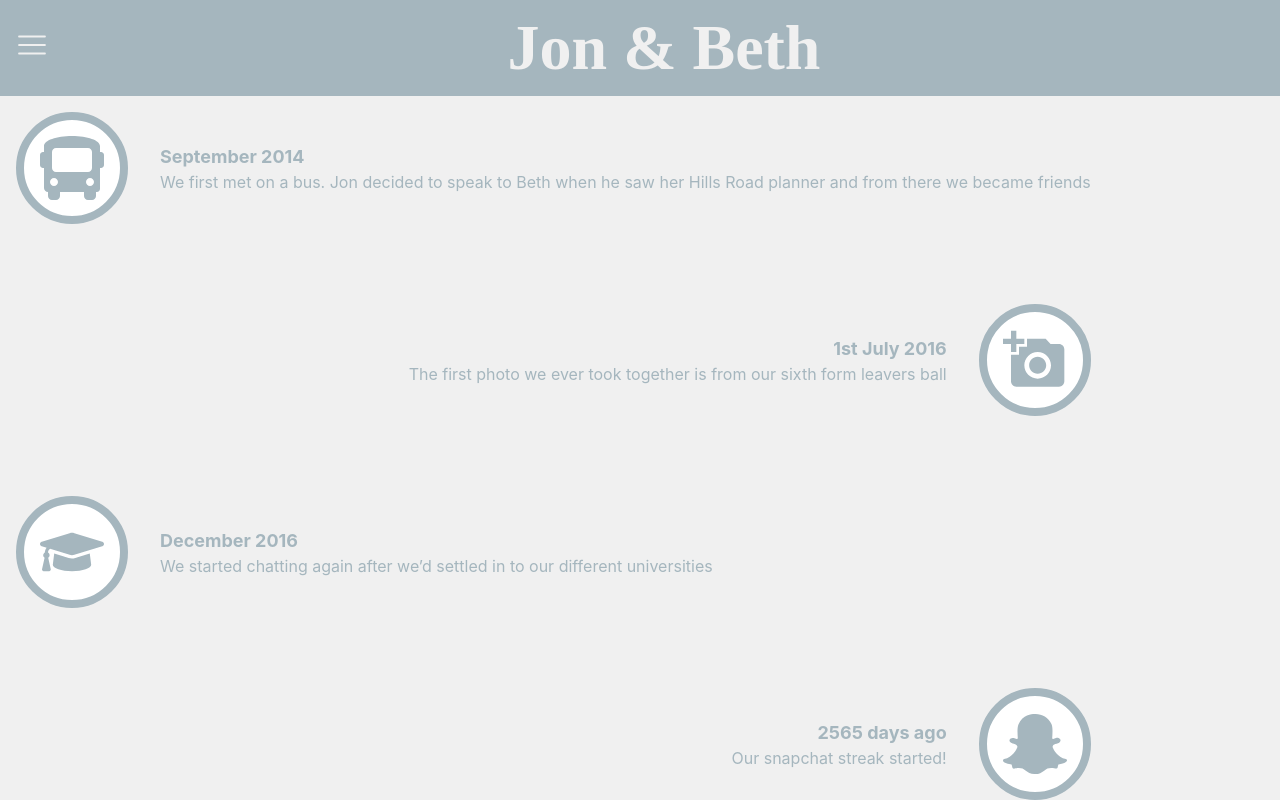
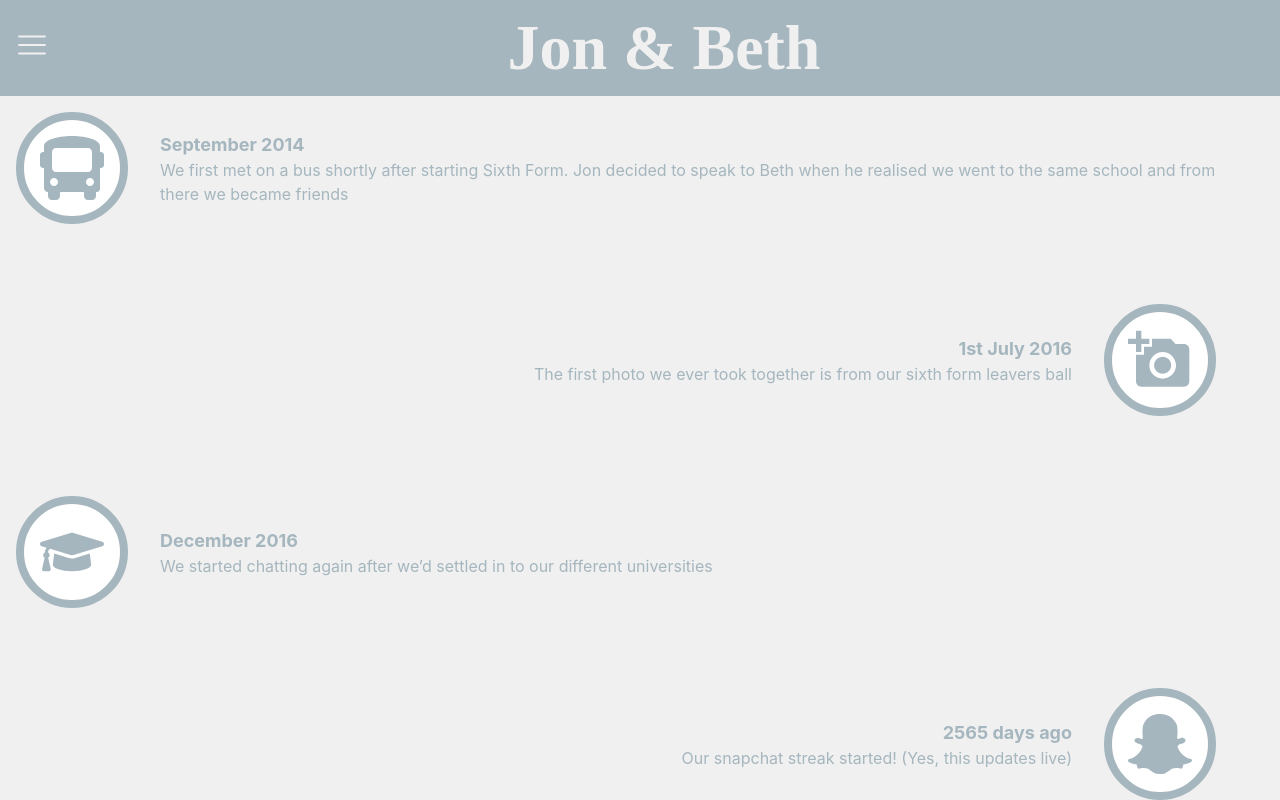
Before and after one commit to skelham-marsh/skelham-marsh.github.io, a React (Vite) app: page /story in a window 1280 px wide. Built offline with nearby package versions, Linux system fonts and the light colour scheme; no server answers; a web font is replaced by a local one.

Commit message:
feat: add RSVP page

```diff
--- a/src/components/Layout/Layout.tsx
+++ b/src/components/Layout/Layout.tsx
@@ -4,7 +4,7 @@ import ReactGA from "react-ga4";
 import { Outlet, useLocation } from "react-router-dom"
 import { Header } from "./components/Header/Header"
 import { ErrorBoundary } from "../ErrorBoundary/ErrorBoundary"
-import * as styles from "./Layout.module.css"
+import styles from "./Layout.module.css"
 
 const GOOGLE_ANALYTICS_KEY = import.meta.env.VITE_GOOGLE_ANALYTICS_KEY
 
--- a/src/components/Layout/components/Header/Header.tsx
+++ b/src/components/Layout/components/Header/Header.tsx
@@ -21,8 +21,9 @@ export function Header() {
         <nav>
           <NavLink to="/home"><p>Home</p></NavLink>
           <NavLink to="/story"><p>Our Story</p></NavLink>
+          <NavLink to="/rsvp"><p>RSVP</p></NavLink>
           <NavLink to="/home"><h1>Jon & Beth</h1></NavLink>
-          <NavLink to="/travel"><p>Travel & Accommodation</p></NavLink>
+          <NavLink to="/travel" style={{ flex: 2 }}><p>Travel & Accommodation</p></NavLink>
           <NavLink to="/faq"><p>FAQ</p></NavLink>
         </nav>
       </div>
@@ -42,6 +43,6 @@ export function Header() {
           <NavLink to="/faq"><p>FAQ</p></NavLink>
         </nav>
       </div>
-    </div>
+    </div >
   )
 }
--- a/src/main.tsx
+++ b/src/main.tsx
@@ -5,13 +5,12 @@ import {
   Route,
   Routes,
 } from "react-router-dom";
-import Analytics from 'analytics'
-import googleTagManager from '@analytics/google-tag-manager'
 
 import { Home } from './pages/Home/Home'
 import { FAQ } from './pages/FAQ/FAQ';
 import { Travel } from './pages/Travel/Travel';
 import { Story } from './pages/Story/Story';
+import { RSVP } from './pages/RSVP/RSVP';
 import { Layout } from './components/Layout/Layout';
 
 import "./index.css"
@@ -23,10 +22,11 @@ ReactDOM.createRoot(document.getElementById('root')!).render(
         <Route element={<Layout />}>
           <Route path="*" element={<Home />} />
           <Route path="/story" element={<Story />} />
+          <Route path="/rsvp" element={<RSVP />} />
           <Route path="/travel" element={<Travel />} />
           <Route path="/faq" element={<FAQ />} />
         </Route>
       </Routes>
     </BrowserRouter>
-  </React.StrictMode>,
+  </React.StrictMode>
 )
--- a/src/pages/Home/Home.tsx
+++ b/src/pages/Home/Home.tsx
@@ -2,13 +2,14 @@ import React from 'react'
 import styles from "./Home.module.css"
 import { Countdown } from './components/Countdown/Countdown'
 
+export const WEDDING_DATE = "June 14th 2025"
 export function Home() {
   return (
     <div className={styles.body}>
       <div className={styles.left}>
         <div className={styles.text}>
           <p>We're getting married </p>
-          <p>June 14th 2025</p>
+          <p>{WEDDING_DATE}</p>
         </div>
         <Countdown />
       </div>
--- /dev/null
+++ b/src/pages/RSVP/RSVP.module.css
@@ -0,0 +1,4 @@
+.wrapper {
+  margin: auto;
+  margin-top: 5rem;
+}
--- /dev/null
+++ b/src/pages/RSVP/RSVP.tsx
@@ -0,0 +1,8 @@
+import React from "react";
+import styles from "./RSVP.module.css"
+
+export function RSVP() {
+  return <div className={styles.wrapper}>
+    <iframe src="https://docs.google.com/forms/d/e/1FAIpQLSfUkwU_9_MYcJbpvOgI46xYqvreZewEGM2WCYldz1pKH3aUHg/viewform?embedded=true" width="640" height="1237" frameborder="0" marginheight="0" marginwidth="0">Loading…</iframe>
+  </div>
+}
--- a/src/pages/Story/Story.tsx
+++ b/src/pages/Story/Story.tsx
@@ -18,15 +18,15 @@ const ICON_SIZE = 128
 const SNAPCHAT_STREAK = Math.floor((new Date().valueOf() - new Date("21 February 2017").valueOf()) / (1000 * 60 * 60 * 24))
 
 const events = [
-  { Icon: FaBus, date: "September 2014", description: "We first met on a bus. Jon decided to speak to Beth when he saw her Hills Road planner and from there we became friends" },
+  { Icon: FaBus, date: "September 2014", description: "We first met on a bus shortly after starting Sixth Form. Jon decided to speak to Beth when he realised we went to the same school and from there we became friends" },
   { Icon: MdAddAPhoto, date: "1st July 2016", description: "The first photo we ever took together is from our sixth form leavers ball" },
   { Icon: FaGraduationCap, date: "December 2016", description: "We started chatting again after we’d settled in to our different universities" },
-  { Icon: FaSnapchatGhost, date: `${SNAPCHAT_STREAK} days ago`, description: "Our snapchat streak started!" },
+  { Icon: FaSnapchatGhost, date: `${SNAPCHAT_STREAK} days ago`, description: "Our snapchat streak started! (Yes, this updates live)" },
   { Icon: BsEmojiHeartEyesFill, date: "March 11th 2017", description: "Jon asked Beth to be his girlfriend" },
   { Icon: GiAquarium, date: "March 12th 2017", description: "We had our first date at London Aquarium" },
   { Icon: FaPlaneDeparture, date: "June 2018", description: "We had our first holiday together in Gran Canaria" },
   { Icon: FaHammer, date: "March 2022", description: "We reserved our first home together – a new build in Over" },
-  { Icon: FaHouse, date: "14th October 2022 ", description: "We moved in together (yes, it took this long)" },
+  { Icon: FaHouse, date: "14th October 2022 ", description: "We moved in together (yes, it really took over 6 months)" },
   { Icon: GiBigDiamondRing, date: "4th December 2023", description: "ENGAGED!" },
   { Icon: FaMapLocationDot, date: "28th January 2024", description: "We said yes to the venue" },
   { Icon: GiAmpleDress, date: "25th February 2024", description: "Beth said yes to the dress" },
--- a/src/pages/Travel/Travel.tsx
+++ b/src/pages/Travel/Travel.tsx
@@ -6,7 +6,7 @@ import { MdLocalHotel } from "react-icons/md";
 import { WiTrain } from "react-icons/wi";
 import { FaCarSide } from "react-icons/fa";
 
-const googleMapsApiKey = import.meta.env.VITE_GOOGLE_MAPS_API_KEY
+const GOOGLE_MAPS_API_KEY = import.meta.env.VITE_GOOGLE_MAPS_API_KEY
 
 type MarkerData = {
   label: string,
@@ -75,7 +75,7 @@ type MapProps = { destination: (keyof typeof MARKERS) | undefined }
 export function Map({ destination }: MapProps) {
   const { isLoaded } = useJsApiLoader({
     id: 'google-map-script',
-    googleMapsApiKey
+    googleMapsApiKey: GOOGLE_MAPS_API_KEY
   })
 
   const [directions, setDirections] = React.useState<google.maps.DirectionsResult | null>(null)
```
